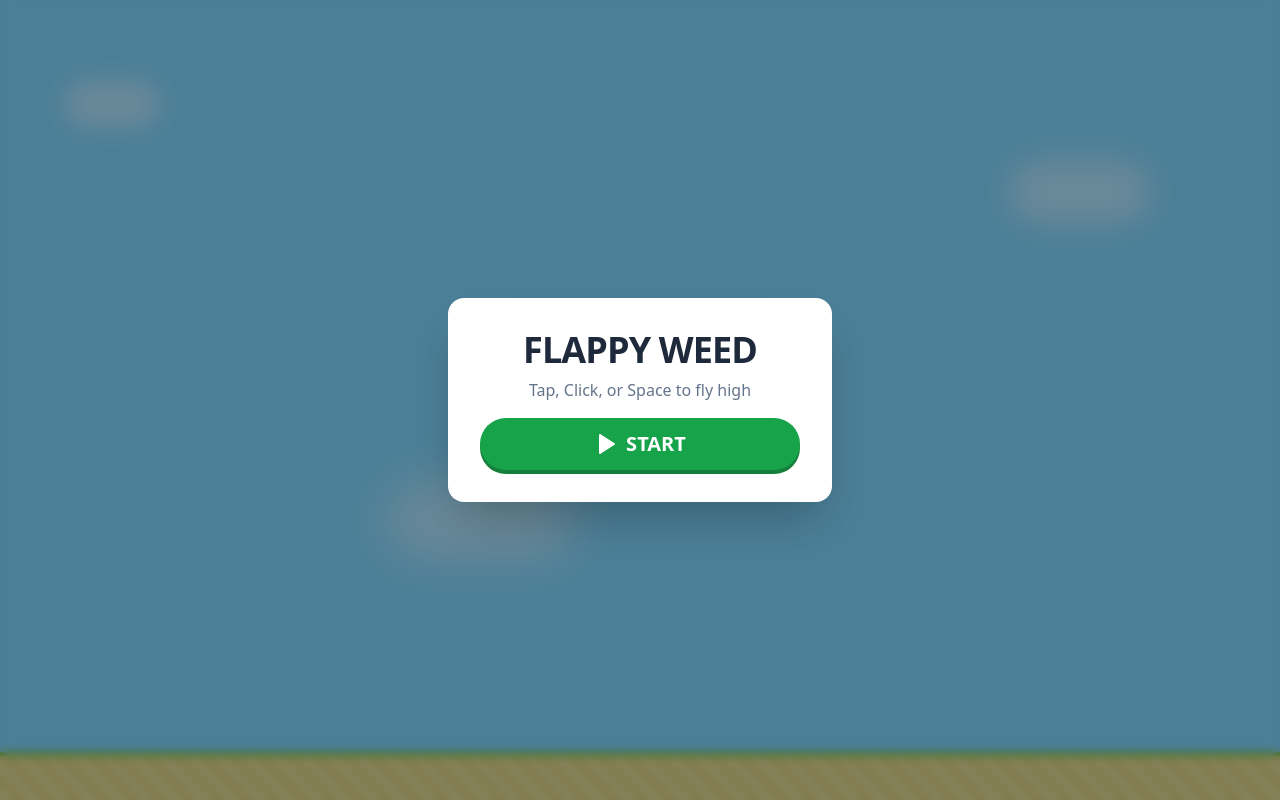
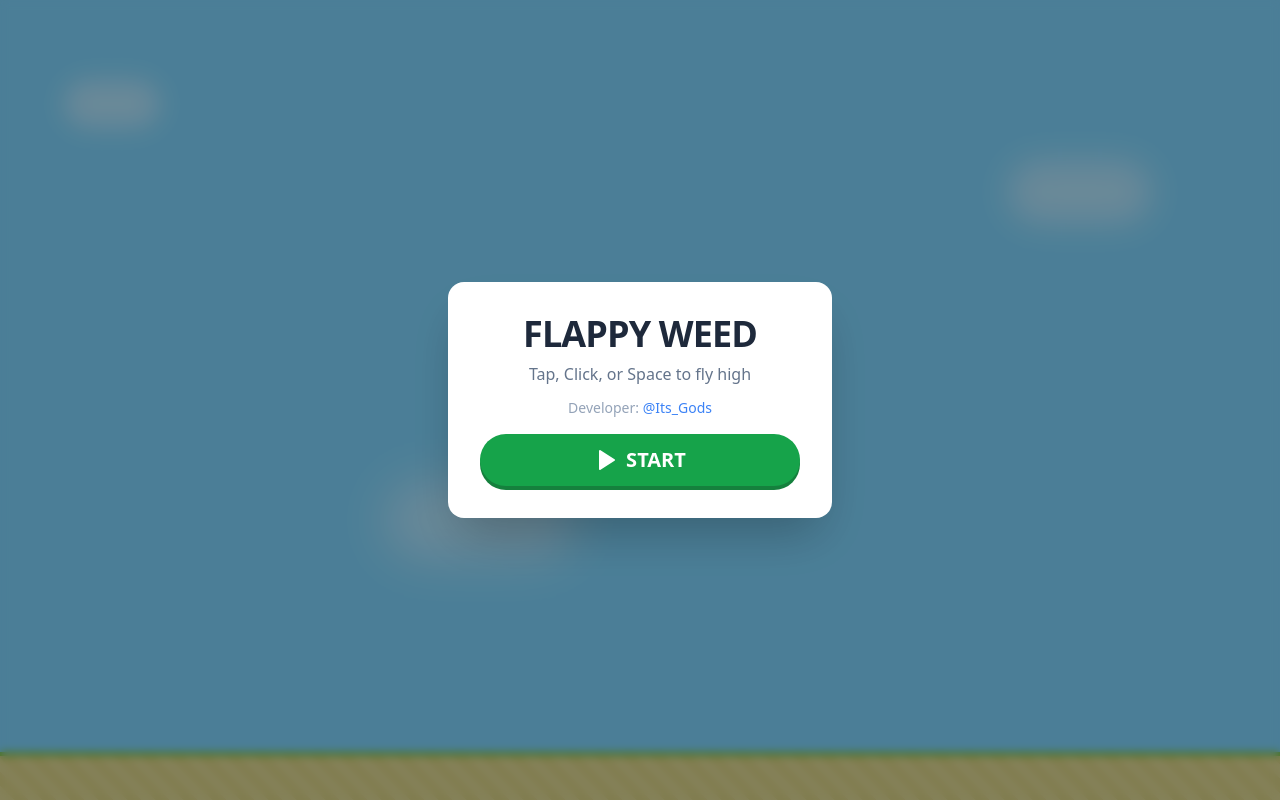
Before and after one commit to Rahul0725/Weed-fly, a React (Vite) app: page / in a window 1280 px wide. Built offline with nearby package versions, Linux system fonts and the light colour scheme.

Commit message:
feat: Add developer attribution to game over screen
Includes a link to the developer's Telegram profile on the game over screen for attribution. Also ensures that clicks on links within the modal do not trigger a jump.

```diff
--- a/components/GameCanvas.tsx
+++ b/components/GameCanvas.tsx
@@ -292,7 +292,7 @@ const GameCanvas: React.FC = () => {
     };
     const handlePointerDown = (e: PointerEvent) => {
         const target = e.target as HTMLElement;
-        if (target.tagName !== 'BUTTON') {
+        if (target.tagName !== 'BUTTON' && target.tagName !== 'A') {
              e.preventDefault();
              jump();
         }
@@ -348,6 +348,9 @@ const GameCanvas: React.FC = () => {
               <div>
                 <h1 className="text-4xl font-black text-slate-800 mb-2 tracking-tight">FLAPPY WEED</h1>
                 <p className="text-slate-500">Tap, Click, or Space to fly high</p>
+                <p className="text-slate-400 text-sm mt-3 font-medium">
+                  Developer: <a href="https://t.me/Its_Gods" target="_blank" rel="noopener noreferrer" className="text-blue-500 hover:text-blue-600 transition-colors">@Its_Gods</a>
+                </p>
               </div>
 
               <button
```
